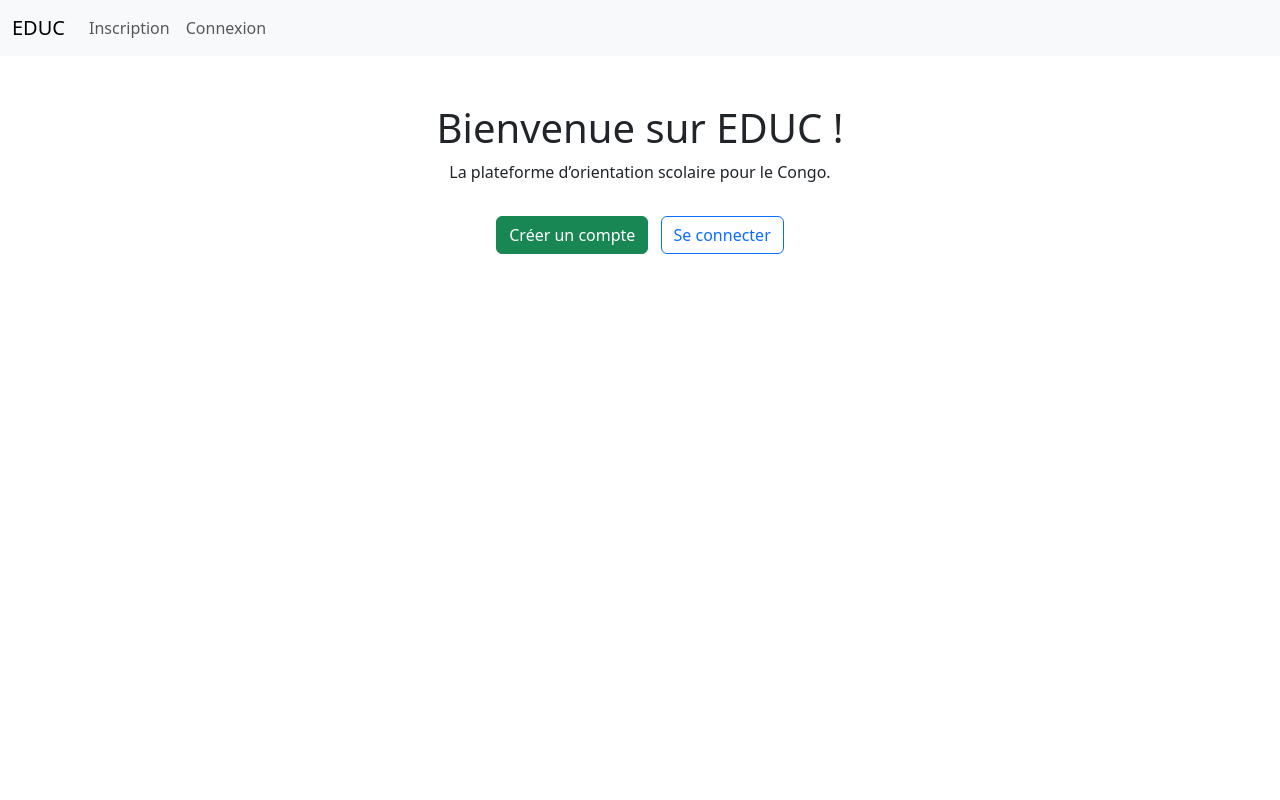
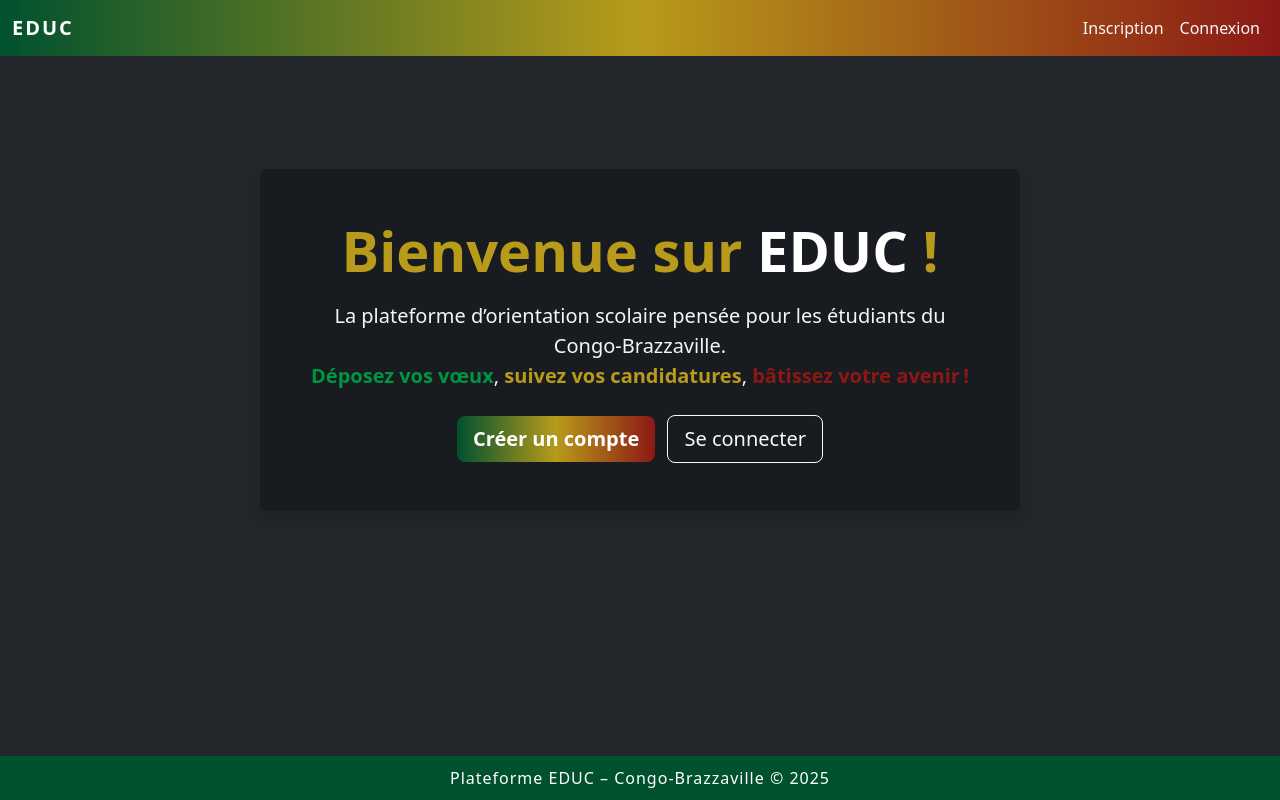
Before and after one commit to justmarcelo/EDUC, a Django app: page / in a window 1280 px wide. Run offline with Django 5.2, Linux system fonts and the light colour scheme.

Commit message:
changements couleur

```diff
--- a/templates/base.html
+++ b/templates/base.html
@@ -7,9 +7,55 @@
     <!-- Bootstrap CSS (CDN) -->
     <link href="https://cdn.jsdelivr.net/npm/bootstrap@5.3.2/dist/css/bootstrap.min.css" rel="stylesheet">
     {% load static %}
+    {% load tz %}
+    <style>
+        html, body {
+            height: 100%;
+        }
+        body {
+            background: #23272b;
+            min-height: 100vh;
+            display: flex;
+            flex-direction: column;
+        }
+        .navbar-congo {
+            background: linear-gradient(90deg, #00512e 0%, #b89b1a 50%, #8b1815 100%);
+        }
+        .navbar-brand {
+            font-weight: bold;
+            color: #fff !important;
+            letter-spacing: 2px;
+        }
+        .nav-link {
+            color: #f8f9fa !important;
+            font-weight: 500;
+        }
+        .btn-congo {
+            background: linear-gradient(90deg, #00512e 0%, #b89b1a 50%, #8b1815 100%);
+            color: #fff;
+            border: none;
+            font-weight: bold;
+        }
+        .btn-congo:hover {
+            background: #00512e;
+            color: #fff;
+        }
+        .footer-congo {
+            background: #00512e;
+            color: #fff;
+            padding: 10px 0;
+            text-align: center;
+            margin-top: auto;
+            width: 100%;
+            letter-spacing: 1px;
+        }
+        .container {
+            flex: 1 0 auto;
+        }
+    </style>
 </head>
 <body>
-<nav class="navbar navbar-expand-lg navbar-light bg-light mb-4">
+<nav class="navbar navbar-expand-lg navbar-congo mb-4">
   <div class="container-fluid">
     <a class="navbar-brand" href="{% url 'home' %}">EDUC</a>
     <button class="navbar-toggler" type="button" data-bs-toggle="collapse" data-bs-target="#navbarNav"
@@ -17,7 +63,7 @@
       <span class="navbar-toggler-icon"></span>
     </button>
     <div class="collapse navbar-collapse" id="navbarNav">
-      <ul class="navbar-nav me-auto">
+      <ul class="navbar-nav ms-auto">
         {% if user.is_authenticated %}
           <li class="nav-item"><a class="nav-link" href="{% url 'voeux:depot_voeux' %}">Déposer un vœu</a></li>
           <li class="nav-item"><a class="nav-link" href="{% url 'voeux:suivi_voeux' %}">Suivi des vœux</a></li>
@@ -42,6 +88,10 @@
     {% block content %}{% endblock %}
 </div>
 
+<footer class="footer-congo">
+    Plateforme EDUC – Congo-Brazzaville © {% now "Y" %}
+</footer>
+
 <!-- Bootstrap JS (CDN) -->
 <script src="https://cdn.jsdelivr.net/npm/bootstrap@5.3.2/dist/js/bootstrap.bundle.min.js"></script>
 </body>
--- a/templates/core/home.html
+++ b/templates/core/home.html
@@ -1,15 +1,24 @@
 {% extends 'base.html' %}
 
 {% block content %}
-<div class="text-center mt-5">
-    <h1>Bienvenue sur EDUC&nbsp;!</h1>
-    <p>La plateforme d’orientation scolaire pour le Congo.</p>
-    {% if not user.is_authenticated %}
-        <a href="{% url 'users:inscription' %}" class="btn btn-success mt-3">Créer un compte</a>
-        <a href="{% url 'users:connexion' %}" class="btn btn-outline-primary mt-3 ms-2">Se connecter</a>
-    {% else %}
-        <a href="{% url 'voeux:depot_voeux' %}" class="btn btn-primary mt-3">Déposer un vœu</a>
-        <a href="{% url 'voeux:suivi_voeux' %}" class="btn btn-outline-secondary mt-3 ms-2">Voir mes vœux</a>
-    {% endif %}
+<div class="row justify-content-center align-items-center" style="min-height: 65vh;">
+    <div class="col-md-8 text-center p-5 shadow rounded" style="background: #181c20;">
+        <h1 class="display-4 mb-3" style="color: #b89b1a; font-weight: bold;">
+            Bienvenue sur <span style="color: #fff;">EDUC</span> !
+        </h1>
+        <p class="lead mb-4" style="color: #f5f5f5;">
+            La plateforme d’orientation scolaire pensée pour les étudiants du Congo-Brazzaville.<br>
+            <span style="color: #009543; font-weight: bold;">Déposez vos vœux</span>,
+            <span style="color: #b89b1a; font-weight: bold;">suivez vos candidatures</span>,
+            <span style="color: #8b1815; font-weight: bold;">bâtissez votre avenir !</span>
+        </p>
+        {% if not user.is_authenticated %}
+            <a href="{% url 'users:inscription' %}" class="btn btn-congo btn-lg me-2">Créer un compte</a>
+            <a href="{% url 'users:connexion' %}" class="btn btn-outline-light btn-lg">Se connecter</a>
+        {% else %}
+            <a href="{% url 'voeux:depot_voeux' %}" class="btn btn-congo btn-lg me-2">Déposer un vœu</a>
+            <a href="{% url 'voeux:suivi_voeux' %}" class="btn btn-outline-light btn-lg">Voir mes vœux</a>
+        {% endif %}
+    </div>
 </div>
 {% endblock %}
```
Also changed, not shown: db.sqlite3.
